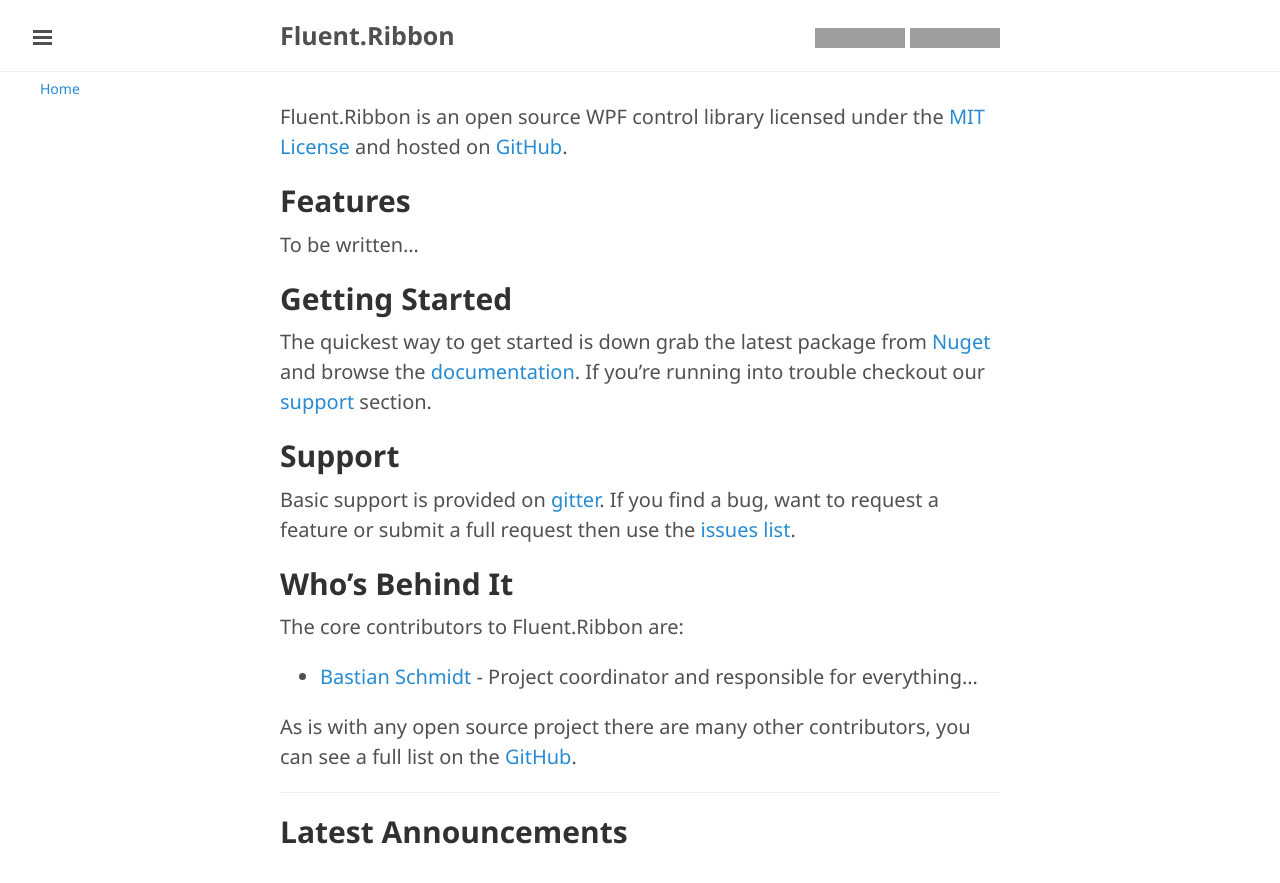
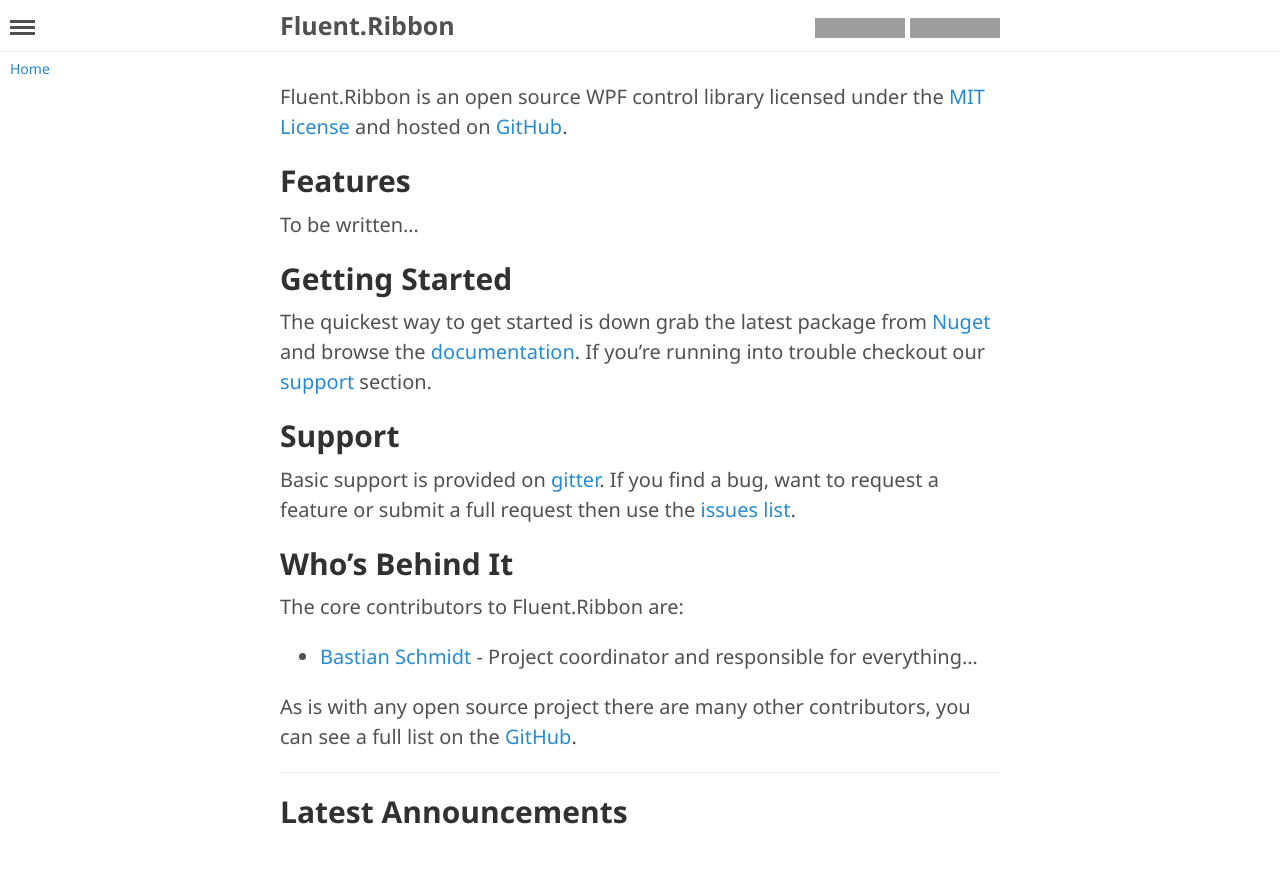
Before and after one commit to fluentribbon/fluentribbon.github.io, a Jekyll site: the page built from index.md, in a window 1280 px wide. Shown: the top 883 px of the page. Built offline with Jekyll 4.4.1, drawn with Linux system fonts in a browser that asks for light colours; grey boxes are pictures that could not be loaded.

Commit message:
Some css tuning

```diff
--- a/public/css/breadcrumb.css
+++ b/public/css/breadcrumb.css
@@ -1,4 +1,4 @@
-.breadcrumb {  list-style: none; }
+.breadcrumb {  list-style: none; padding-left: 0.5rem; }
 
 .breadcrumb > li { display: inline-block; }
 
--- a/public/css/lanyon.css
+++ b/public/css/lanyon.css
@@ -92,8 +92,8 @@
  */
 
 .masthead {
-  padding-top:    1rem;
-  padding-bottom: 1rem;
+  padding-top:    0.5rem;
+  padding-bottom: 0.5rem;
   border-bottom: 1px solid #eee;
 }
 .masthead-title {
@@ -203,11 +203,11 @@
 /* Style the `label` that we use to target the `.sidebar-checkbox` */
 .sidebar-toggle {
   position: absolute;
-  top:  1rem;
-  left: 1rem;
+  top:  0.5rem;
+  left: 0rem;
   display: block;
   width: 2.2rem;
-  padding: .5rem .65rem;
+  padding: .5rem .5rem;
   color: #505050;
   background-color: #fff;
   border-radius: 4px;
--- a/public/css/poole.css
+++ b/public/css/poole.css
@@ -273,7 +273,7 @@
  */
 
 .masthead {
-  padding-top:    1rem;
+  padding-top:    0.5rem;
   padding-bottom: 1rem;
 }
 .masthead-title {
```
